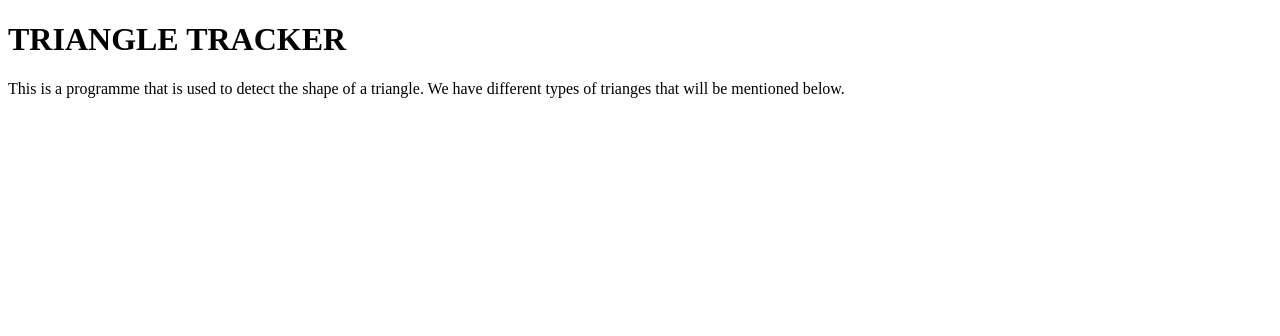
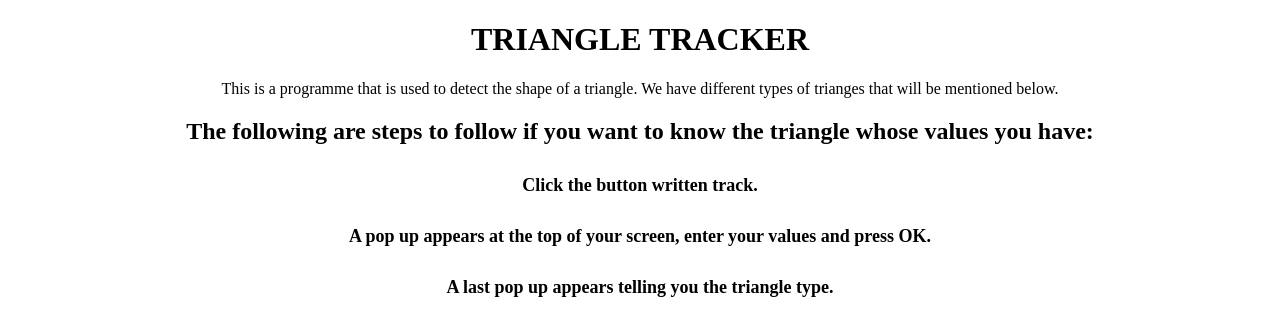
Before and after one commit to wilsenock220/Triangle-tracker, a plain HTML site: page index.html in a window 1280 px wide. Drawn offline with Linux system fonts and the light colour scheme.

```diff
--- a/index.html
+++ b/index.html
@@ -9,6 +9,14 @@
   <body>
     <h1>TRIANGLE TRACKER</h1>
      <p>This is a programme that is used to detect the shape of a triangle. We have different types of trianges that will be mentioned below.</p>
+       <h2>The following are steps to follow if you want to know the triangle whose values you have:</h2>
 
+        <h5>Click the button written track.</h5>
+        <h5>A pop up appears at the top of your screen, enter your values and press OK.</h5>
+        <h5>A last pop up appears telling you the triangle type.</h5>
+
+
+       <!-- <img src="equal.jpg" alt="equal"> -->
+      <!-- <a href="#track"><button type="BUTTON" name="Track">TRACK</button></a> -->
   </body>
 </html>
--- a/styles.css
+++ b/styles.css
@@ -0,0 +1,6 @@
+body{
+  text-align: center;
+}
+h5{
+  font-size: large;
+}
```
Also changed, not shown: scripts.js (+23 -0 lines), card.jpg (added), equal.jpg (added), it.jpeg (added), red.jpg (added), tracker.jpg (added).
